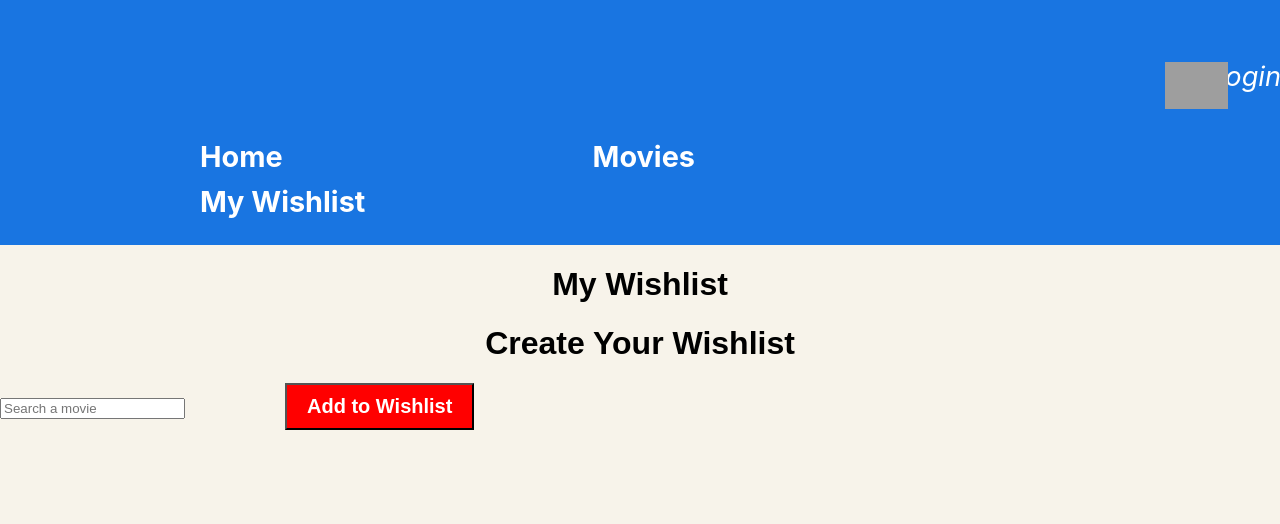
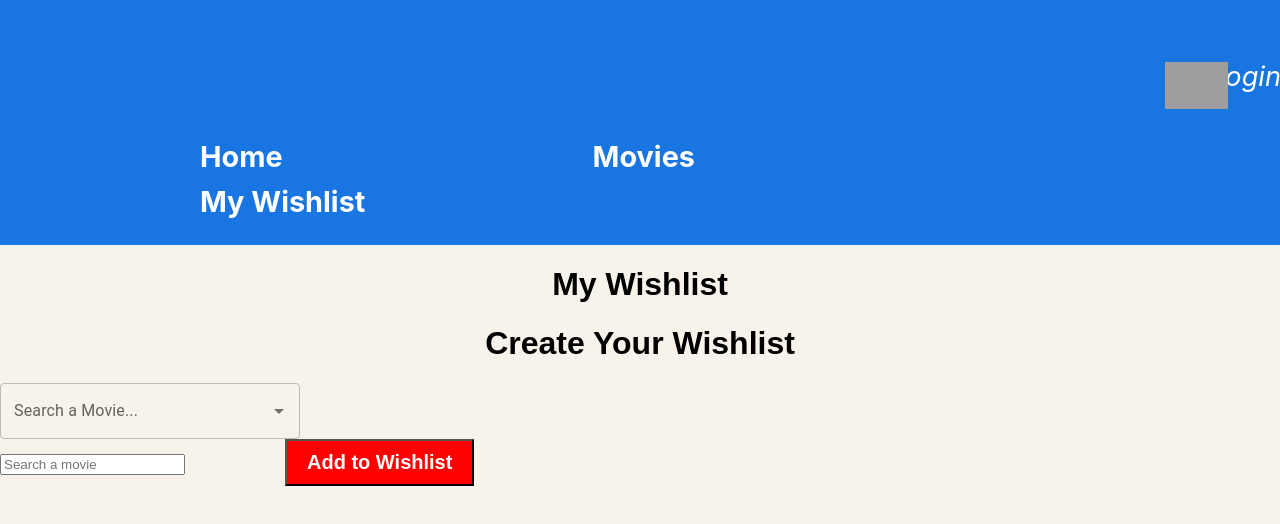
Before and after one commit to lexiroro/Phase2Project, a React (Create React App) app: page /mywishlist in a window 1280 px wide. Shown: the top 524 px of the page. Built offline with nearby package versions, Linux system fonts and the light colour scheme; data requests are answered from the project's data file; grey boxes are pictures that could not be loaded.

Commit message:
inserted autocomplete but need to finish programming > map to filter movie titles

```diff
--- a/db.json
+++ b/db.json
@@ -12,7 +12,7 @@
         "id": 2,
         "title": "Snow White and the Seven Dwarfs",
         "image": "https://prod-ripcut-delivery.disney-plus.net/v1/variant/disney/E65FC58E5C19E2EA1DAC122DF05AE797C90B194531BB961693C3C41869264CCC/scale?width=1200&aspectRatio=1.78&format=jpeg",
-        "date": 1937,
+        "year": 1937,
         "preview": "A beautiful girl takes refuge in a house in the forest with dwarves",
         "cast": "Adrianna Caselotti - Snow White, Harry Stockwell - Prince"
       },
@@ -20,6 +20,7 @@
         "id": 3,
         "title": "Big Hero 6",
         "image": "https://prod-ripcut-delivery.disney-plus.net/v1/variant/disney/47293892A70F443E03745DAD38F3322D96EC2C50072736F321130C4ADE6E007E/scale?width=1200&aspectRatio=1.78&format=jpeg",
+        "year": 2014,
         "preview": "A robotics prodigy has a close companion of a robot named Baymax",
         "cast": "Ryan Potter - Hiro, Maya Rudolph-Aunt Cass"
       },
@@ -27,6 +28,7 @@
         "id": 4,
         "title": "One Hundred and One Dalmatians",
         "image": "https://i.insider.com/5c34d28101c0ea29b821ea94?width=1200&format=jpeg",
+        "year": 1961,
         "preview": "A dalmatian named Pongo meets Perdita and falls in love. Later on, she gives birth to puppies who end up being kidnapped by Cruella De Vil",
         "cast": "Rod Taylor - Pongo, Betty Lou Gerson-Cruella De Vil"
       },
@@ -34,6 +36,7 @@
         "id": 5,
         "title": "The Aristocats",
         "image": "https://prod-ripcut-delivery.disney-plus.net/v1/variant/disney/FBD14F0D443F5EA38F1212E265592DC8111DA1113340D2E8E5405AB4EB132AED/scale?width=1200&aspectRatio=1.78&format=jpeg",
+        "year": 1970,
         "preview": "Duchess and her three cat children are kidnapped by a greedy butler, Edgar",
         "cast": "Phil Harris - Thomas O' Malley, Eva Gabor - Duchess"
       }
--- a/src/components/App.js
+++ b/src/components/App.js
@@ -35,7 +35,7 @@ console.log(fetchMovies)
       <Routes>
       <Route element={ <Movies fetchMovies={fetchMovies} />}path="/movies">
         </Route>
-        <Route element= {  <Wishlist />} path="/mywishlist">
+        <Route element= {  <Wishlist fetchMovies={fetchMovies} />} path="/mywishlist">
         </Route>
         <Route element={<Header title={headerTitle} about={about} image={image}/>} path="/">
         </Route>
--- a/src/components/Movies.js
+++ b/src/components/Movies.js
@@ -9,6 +9,7 @@ function Movies({fetchMovies}) {
         <br></br>
         <li className="movie-cast" key={index}>Cast: {title.cast}</li>
         <li className="movie-year" key={index}>Year Released: {title.year}</li>
+        <br></br>
         </ul>
       ));
     return (
--- a/src/components/Wishlist.js
+++ b/src/components/Wishlist.js
@@ -1,10 +1,15 @@
-import movieData from "../data/movieData";
 import React, {useState} from "react"
+import {Autocomplete, TextField} from '@mui/material';
 
-function Wishlist() {
+
+
+function Wishlist({fetchMovies}) {
+
 const [inputValue, setInputValue] = useState(''); //used initially for handleChange(). Initial state is the blank space. setInput value is the value that you type in
 
 const [wishList, setWishList] = useState([]) //wishList is the space used to display your created wishlist. Initial state is an empty array and setWishlist is the value where changes are made to where there is values inside the empty array
+
+
 
 
 function handleChange(event) {
@@ -30,6 +35,13 @@ setWishList([...wishList, newmovie])
             <p key={index}>{movie}</p>
         ))}</section>
         <h1>Create Your Wishlist</h1>
+        <Autocomplete
+disablePortal
+id="combo-box-demo"
+options={fetchMovies}
+sx={{ width: 300 }}
+renderInput={(params) => <TextField {...params} label="Search a Movie..." />}
+/>
         <form onSubmit={handleSubmit}>
         <input type="text" value={inputValue} placeholder="Search a movie" onChange={handleChange} />
 
```
